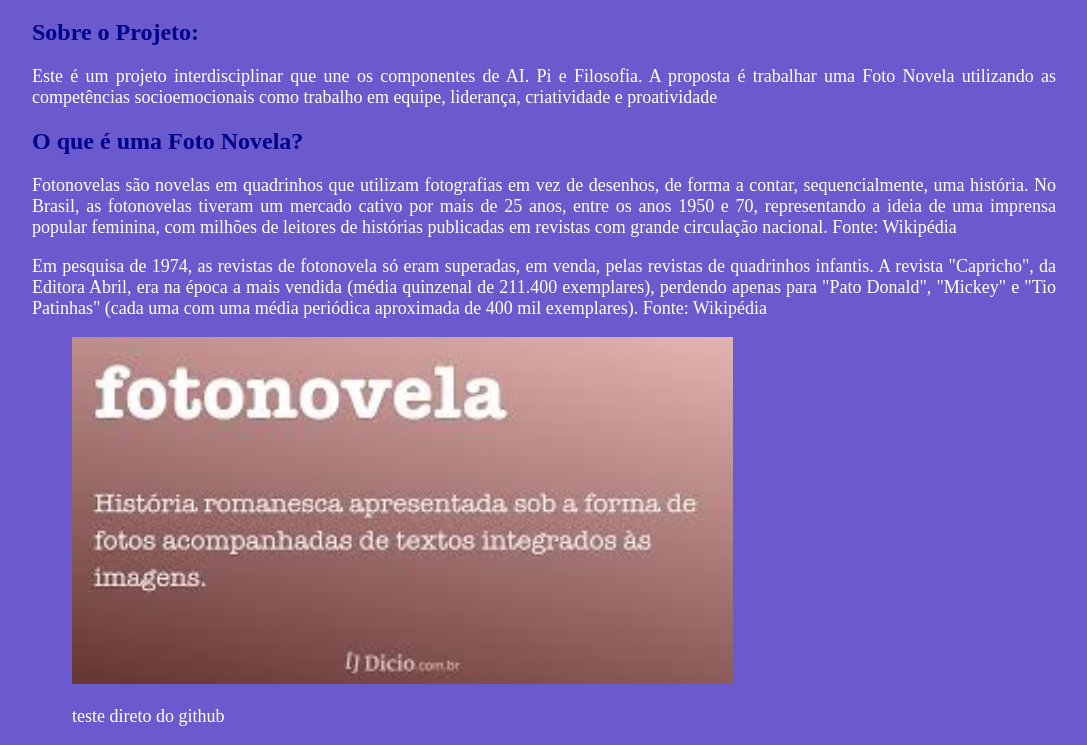
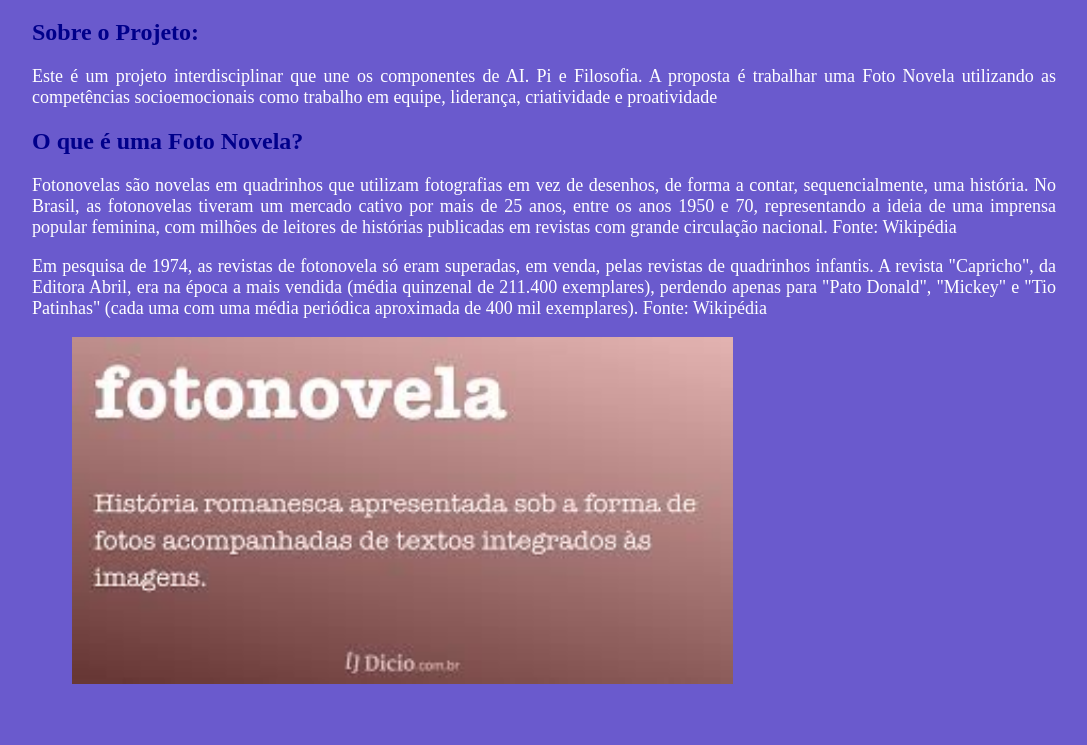
Before and after one commit to JessyJonesz/Foto-Novela, a plain HTML site: page index.html in a window 1280 px wide. Shown: the part 61-806 px from the top of the page, without its empty margins (96-1183 px from the left). Drawn offline with Linux system fonts and the light colour scheme.

Commit message:
Update index.html

```diff
--- a/index.html
+++ b/index.html
@@ -17,7 +17,5 @@ No Brasil, as fotonovelas tiveram um mercado cativo por mais de 25 anos, entre o
 <figure>
 	<img src="img/fotonovela.jfif">
 
-	<p> teste direto do github </p>
-
 </body>
 </html>
```
